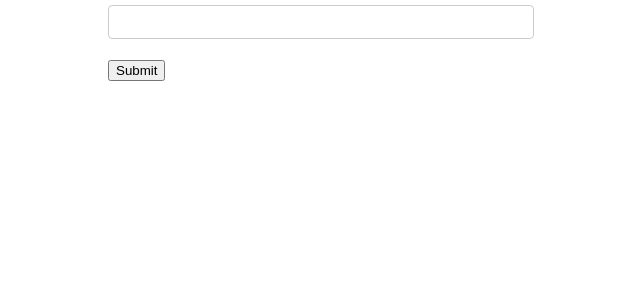
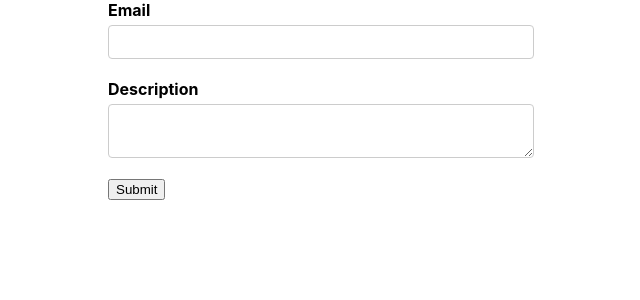
Before and after one commit to tlcrezende/formik, a React (Create React App) app: page / in a window 1280 px wide. Shown: the top 300 px of the page, without its empty margins (319-959 px from the left). Built offline with nearby package versions, Linux system fonts and the light colour scheme.

Commit message:
Add TextArea field

```diff
--- a/src/components/FormikContainer.js
+++ b/src/components/FormikContainer.js
@@ -6,9 +6,11 @@
 function FormikContainer() {
   const initialValues = {
     email: "",
+    description: '',
   };
   const validationSchema = Yup.object({
-    email: Yup.string().required("Põe aqui algo!")
+    email: Yup.string().required("Põe aqui algo!"),
+    description: Yup.string().required("Põe aqui algo!")
   });
   const onSubmit = (values) => {
     console.log("values: ", values);
@@ -25,8 +27,14 @@
           <FormikControl
             control="input"
             type="email"
-            lamebl="Email"
+            label="Email"
             name="email"
+          />
+          <FormikControl
+            control="textarea"
+            type="text"
+            label="Description"
+            name="description"
           />
           <button type="submit">Submit</button>
         </Form>
--- a/src/components/FormikControl.js
+++ b/src/components/FormikControl.js
@@ -1,12 +1,14 @@
 import React from "react";
 import Input from "./Input";
+import Textarea from "./Textarea";
 
 function FormikControl(props) {
   const { control, ...rest } = props;
   switch (control) {
     case "input":
       return <Input {...rest} />;
-    case "inpu":
+      case "textarea":
+        return <Textarea {...rest} />;
     case "int":
     case "iput":
     case "iut":
--- /dev/null
+++ b/src/components/Textarea.js
@@ -0,0 +1,16 @@
+import React from "react";
+import { Field, ErrorMessage } from "formik";
+import TextError from "./TextError";
+
+function Textarea(props) {
+  const { label, name, ...rest } = props;
+  return (
+    <div className="form-control">
+      <label htmlFor={name}>{label}</label>
+      <Field as="textarea" id={name} name={name} {...rest} />
+      <ErrorMessage name={name} component={TextError} />
+    </div>
+  );
+}
+
+export default Textarea;
```
